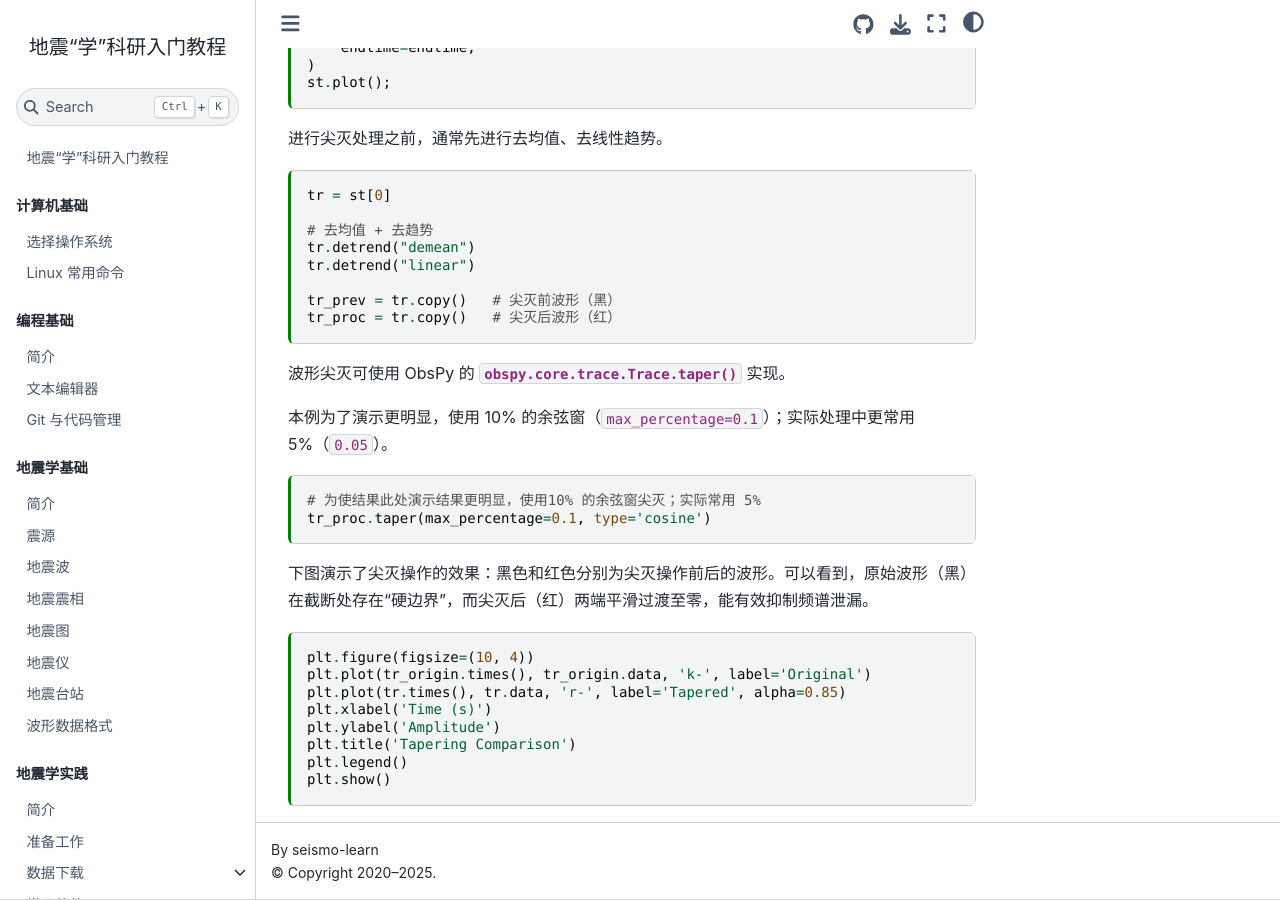
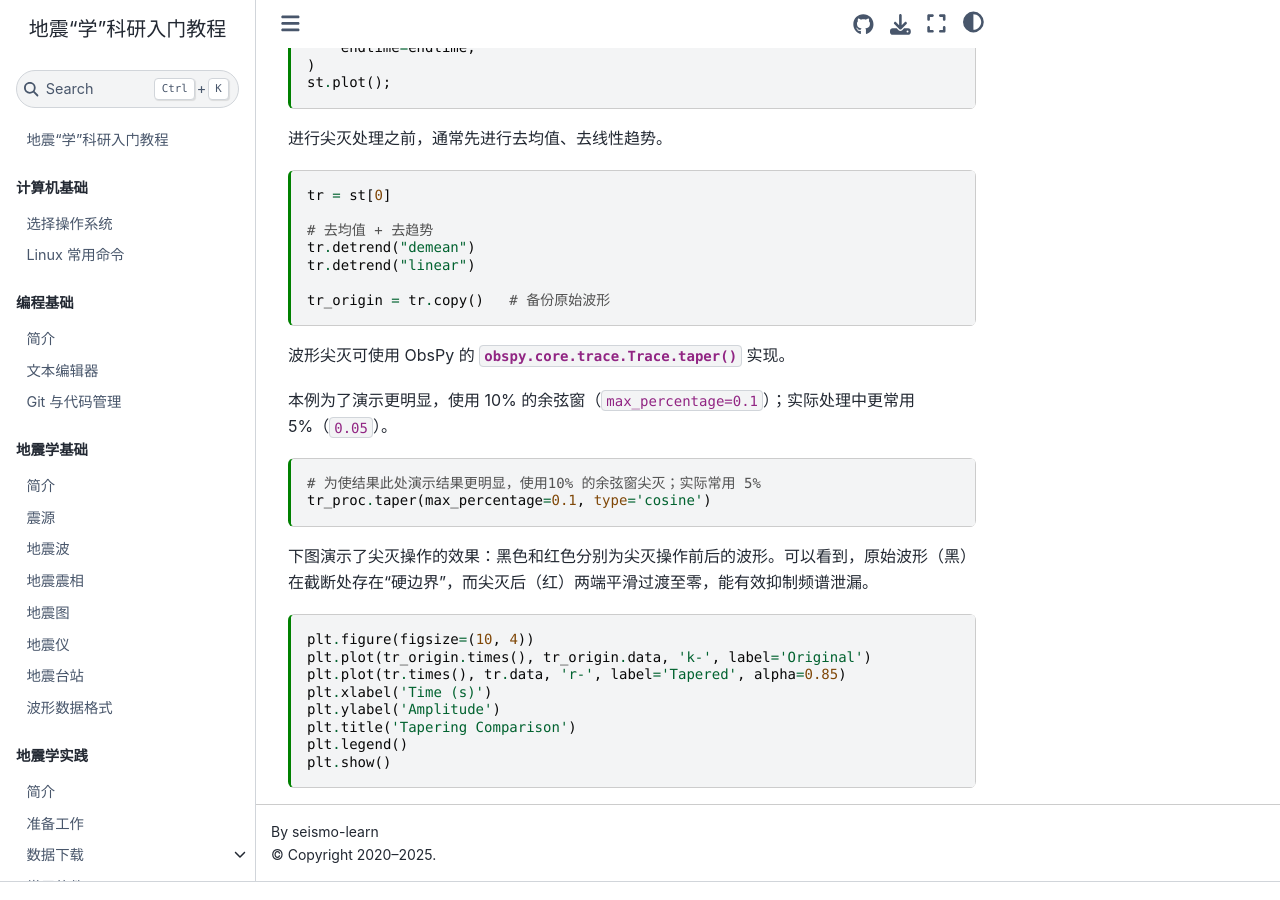
Before and after one commit to seismo-learn/seismology101, a Jupyter Book: the page built from source/exercises/taper.md, in a window 1280 px wide and 900 px high, scrolled down 911 px. Built offline with Jupyter Book 1.0.4 settings and Sphinx 7.4.7 and the Sphinx Book theme 1.1.4, drawn with Linux system fonts in a browser that asks for light colours; pages that are not in the unit, such as notebooks, are missing from menus.

Commit message:
Update source/exercises/taper.md
Co-authored-by: Dongdong Tian <seisman.info@gmail.com>

````diff
--- a/source/exercises/taper.md
+++ b/source/exercises/taper.md
@@ -95,8 +95,7 @@ tr = st[0]
 tr.detrend("demean")
 tr.detrend("linear")
 
-tr_prev = tr.copy()   # 尖灭前波形（黑）
-tr_proc = tr.copy()   # 尖灭后波形（红）
+tr_origin = tr.copy()   # 备份原始波形
 ```
 
 波形尖灭可使用 ObsPy 的 {meth}`obspy.core.trace.Trace.taper` 实现。
````
